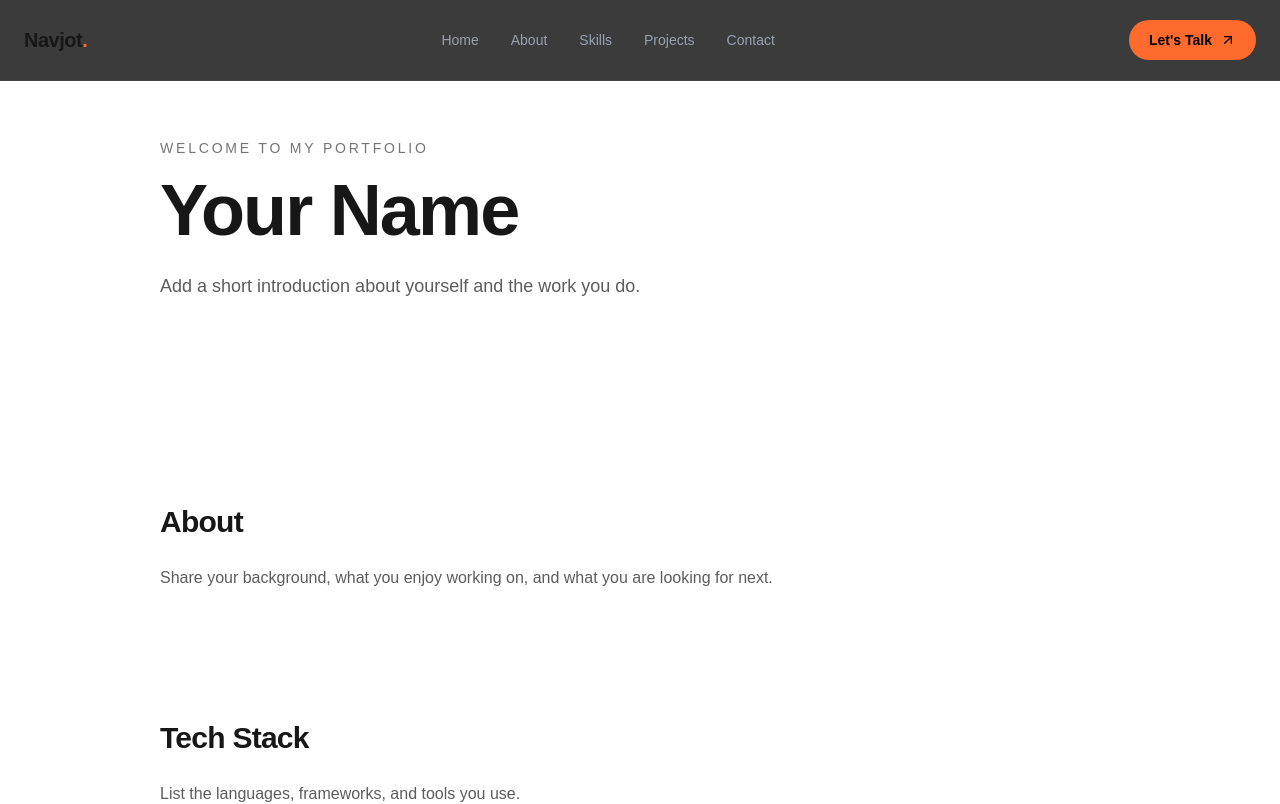
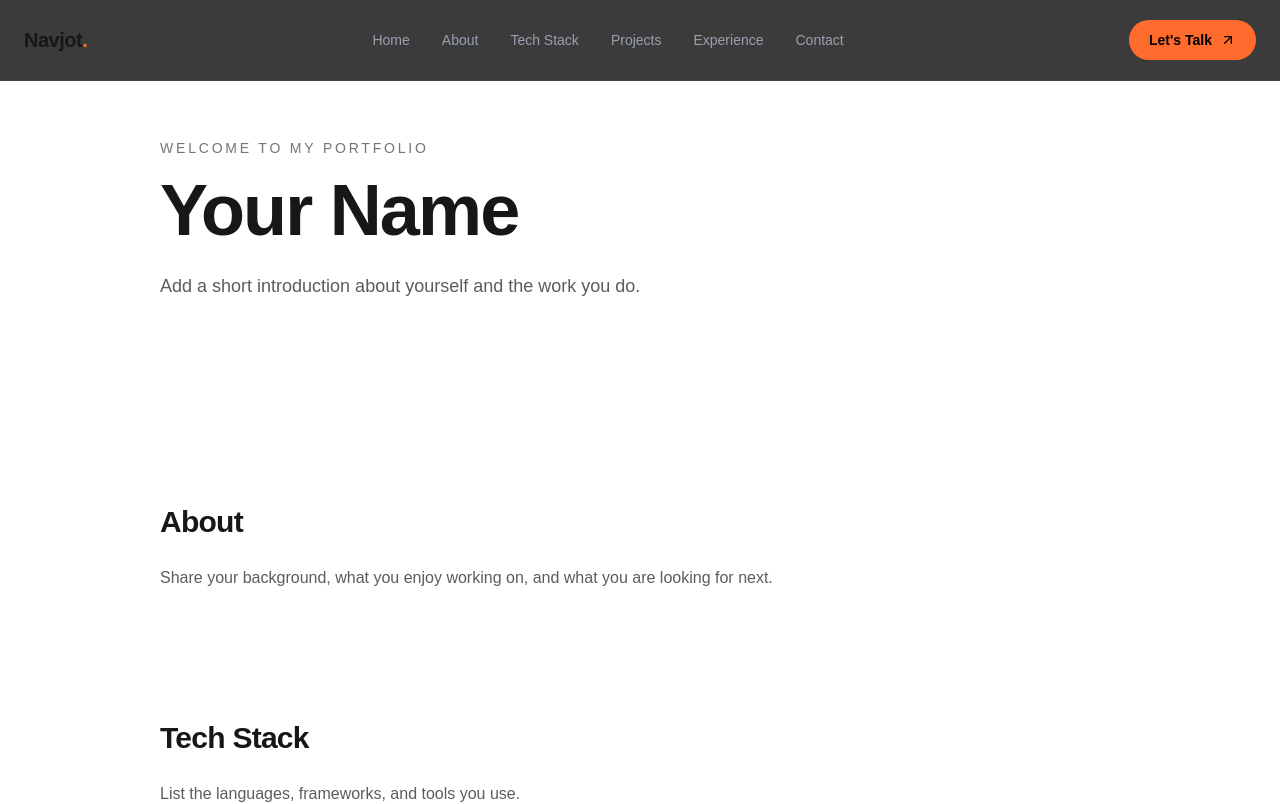
Before and after one commit to navjot-ai-dev/navjot-portfolio, a Next.js app: page / in a window 1280 px wide. Shown: the top 804 px of the page. Built offline with nearby package versions, Linux system fonts and the light colour scheme.

Commit message:
solve error

```diff
--- a/package.json
+++ b/package.json
@@ -10,7 +10,6 @@
   },
   "dependencies": {
     "framer-motion": "^14.9.0",
-    "lucide-react": "^1.66.0",
     "next": "16.4.3",
     "react": "19.3.0",
     "react-dom": "19.3.0"
--- a/src/components/layout/Navbar.tsx
+++ b/src/components/layout/Navbar.tsx
@@ -3,14 +3,7 @@
 import Link from "next/link";
 import { Menu, X, ArrowUpRight } from "lucide-react";
 import { useState } from "react";
-
-const navLinks = [
-  { name: "Home", href: "#home" },
-  { name: "About", href: "#about" },
-  { name: "Skills", href: "#skills" },
-  { name: "Projects", href: "#projects" },
-  { name: "Contact", href: "#contact" },
-];
+import { navigationLinks } from "@/lib/constants";
 
 export default function Navbar() {
   const [isOpen, setIsOpen] = useState(false);
@@ -24,13 +17,13 @@ export default function Navbar() {
         </Link>
 
         <div className="hidden items-center gap-8 md:flex">
-          {navLinks.map((link) => (
+          {navigationLinks.map((link) => (
             <Link
-              key={link.name}
+              key={link.href}
               href={link.href}
               className="text-sm text-gray-400 transition-colors hover:text-white"
             >
-              {link.name}
+              {link.label}
             </Link>
           ))}
         </div>
@@ -39,7 +32,7 @@ export default function Navbar() {
           href="#contact"
           className="hidden items-center gap-2 rounded-full bg-[#FF6B2C] px-5 py-2.5 text-sm font-semibold text-black transition-all hover:bg-orange-400 md:flex"
         >
-          Let's Talk
+          Let&apos;s Talk
           <ArrowUpRight size={16} />
         </Link>
 
@@ -56,14 +49,14 @@ export default function Navbar() {
 
       {isOpen && (
         <div className="border-t border-white/10 bg-[#111111] p-6 md:hidden">
-          {navLinks.map((link) => (
+          {navigationLinks.map((link) => (
             <Link
-              key={link.name}
+              key={link.href}
               href={link.href}
               onClick={() => setIsOpen(false)}
               className="block border-b border-white/5 py-4 text-gray-300 hover:text-[#FF6B2C]"
             >
-              {link.name}
+              {link.label}
             </Link>
           ))}
         </div>
```
Also changed, not shown: 1 other file (tests, documents, lock files or other folders).
